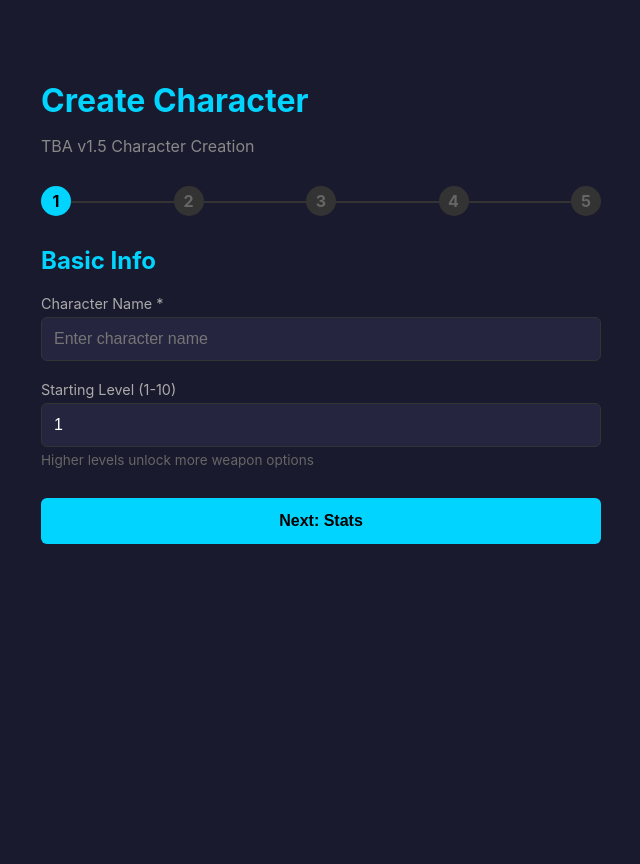
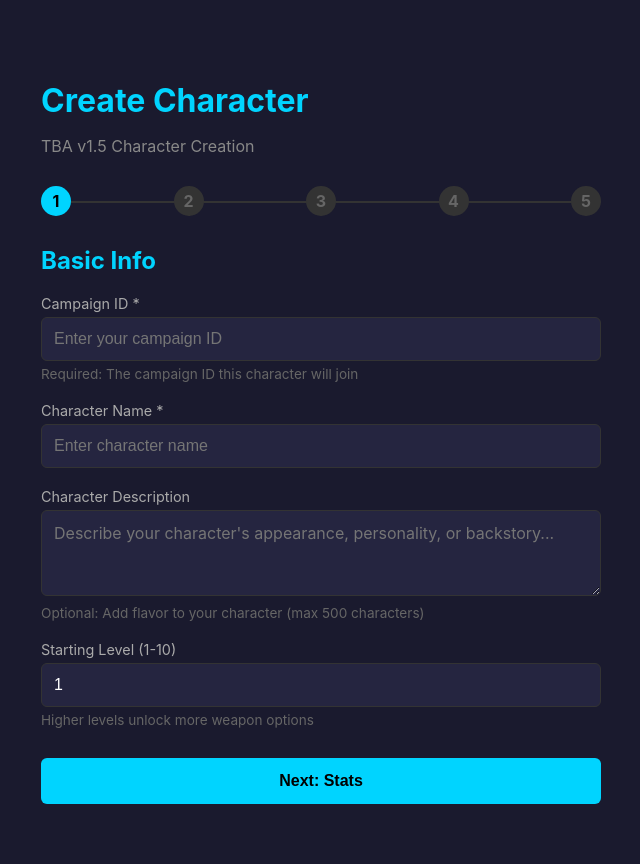
Before and after one commit to Klutzleo/TBA-App, a Python web app: template templates/create_character.html in a window 1280 px wide. Shown: the whole page, without its empty margins (319-959 px from the left). Before the commit the page ends 544 px from the top, so only its background shows below. Run offline with Jinja, Linux system fonts and the light colour scheme; the template is opened without the code that fills it, so the values that code supplies are empty.

Commit message:
Major chat and Character creation issues

```diff
--- a/routes/character_fastapi.py
+++ b/routes/character_fastapi.py
@@ -186,7 +186,7 @@ async def create_character_full(req: FullCharacterCreate, request: Request, db:
             weapon={"name": req.weapon_name, "die": req.weapon_die} if req.weapon_name else None,
             armor={"name": req.armor_name} if req.armor_name else None,
             # Phase 2d fields
-            notes=None,
+            notes=req.notes,
             max_uses_per_encounter=max_uses,
             current_uses=max_uses,
             weapon_bonus=0,
--- a/routes/schemas/character.py
+++ b/routes/schemas/character.py
@@ -231,6 +231,7 @@ class FullCharacterCreate(BaseModel):
 
     # Character basics
     name: str = Field(..., min_length=1, max_length=100)
+    notes: Optional[str] = Field(None, max_length=500, description="Character description/backstory")
     level: int = Field(default=1, ge=1, le=10, description="Starting level (1-10)")
 
     # Stats (must sum to 6)
--- a/templates/create_character.html
+++ b/templates/create_character.html
@@ -267,17 +267,29 @@
     <div class="success-msg" id="successMsg"></div>
 
     <form id="characterForm">
-        <!-- Hidden campaign_id (set via URL param or JavaScript) -->
-        <input type="hidden" id="campaign_id" name="campaign_id" value="">
-
         <!-- Step 1: Basic Info -->
         <div class="form-step active" data-step="1">
             <h2 class="step-title">Basic Info</h2>
 
             <div class="form-group">
+                <label for="campaign_id">Campaign ID *</label>
+                <input type="text" id="campaign_id" name="campaign_id" required
+                       placeholder="Enter your campaign ID">
+                <p class="helper">Required: The campaign ID this character will join</p>
+            </div>
+
+            <div class="form-group">
                 <label for="name">Character Name *</label>
                 <input type="text" id="name" name="name" required maxlength="100"
                        placeholder="Enter character name">
+            </div>
+
+            <div class="form-group">
+                <label for="notes">Character Description</label>
+                <textarea id="notes" name="notes" rows="3" maxlength="500"
+                          placeholder="Describe your character's appearance, personality, or backstory..."
+                          style="width: 100%; padding: 12px; border: 1px solid #333; border-radius: 6px; background: #252540; color: #fff; font-size: 1em; font-family: inherit; resize: vertical;"></textarea>
+                <p class="helper">Optional: Add flavor to your character (max 500 characters)</p>
             </div>
 
             <div class="form-group">
@@ -388,6 +400,10 @@
                 <div class="review-row">
                     <span class="review-label">Name</span>
                     <span class="review-value" id="review_name">-</span>
+                </div>
+                <div class="review-row">
+                    <span class="review-label">Description</span>
+                    <span class="review-value" id="review_notes" style="font-style: italic; color: #aaa;">-</span>
                 </div>
                 <div class="review-row">
                     <span class="review-label">Level</span>
@@ -981,6 +997,8 @@
 
             // Basic info
             document.getElementById('review_name').textContent = document.getElementById('name').value || '-';
+            const notes = document.getElementById('notes').value.trim();
+            document.getElementById('review_notes').textContent = notes || 'No description provided';
             document.getElementById('review_level').textContent = level;
 
             // Stats
@@ -1068,6 +1086,7 @@
             const payload = {
                 campaign_id: campaignId,
                 name: document.getElementById('name').value.trim(),
+                notes: document.getElementById('notes').value.trim() || null,
                 level: level,
                 pp: parseInt(document.getElementById('pp').value),
                 ip: parseInt(document.getElementById('ip').value),
```
Also changed, not shown: routes/chat.py (+11 -5 lines), static/ws-test.html (+8 -0 lines).
